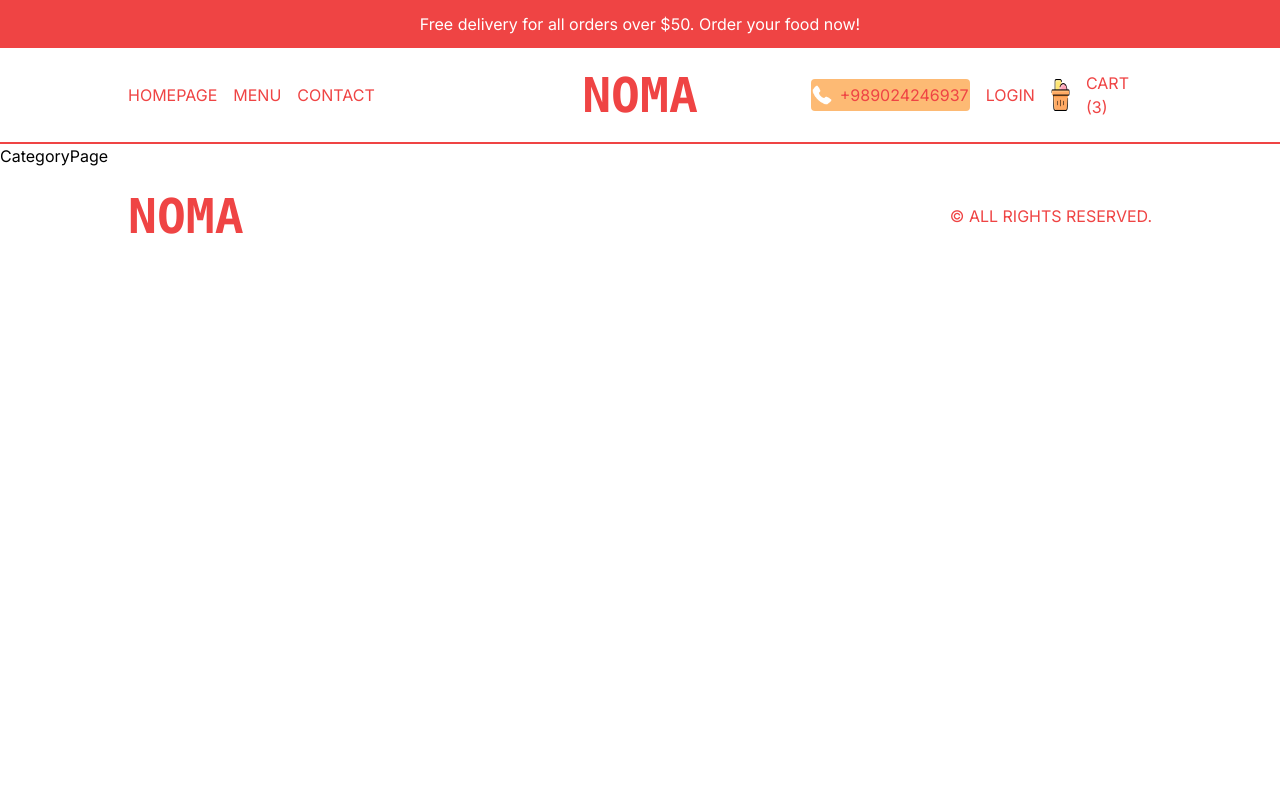
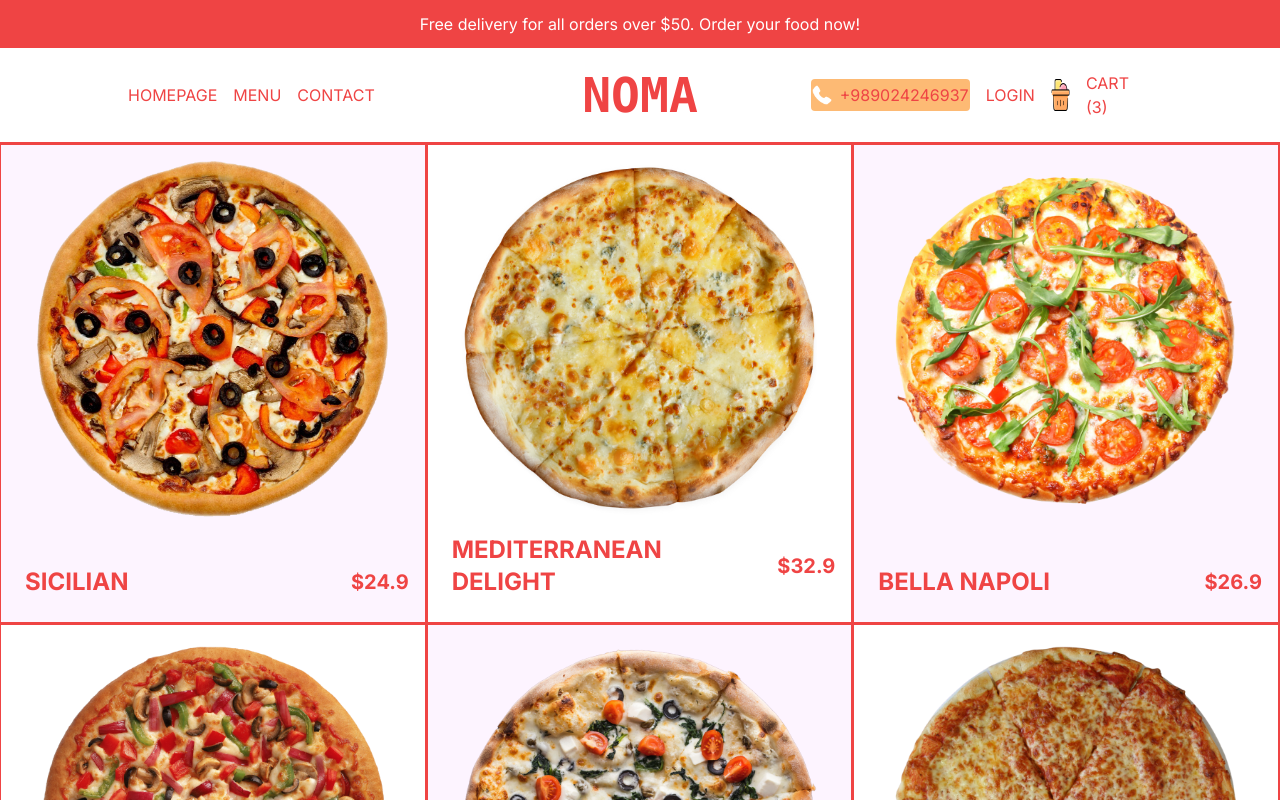
Before and after one commit to borhan-njf/noma-delivary-food, a Next.js app: page /menu/1 in a window 1280 px wide. Shown: the top 800 px of the page. Built offline with nearby package versions, Linux system fonts and the light colour scheme.

Commit message:
impliment menu/category page

```diff
--- a/src/app/menu/[category]/page.tsx
+++ b/src/app/menu/[category]/page.tsx
@@ -1,9 +1,43 @@
-import React from 'react'
+import { pizzas } from "@/data";
+import Image from "next/image";
+import Link from "next/link";
 
 const CategoryPage = () => {
   return (
-    <div>CategoryPage</div>
-  )
-}
+    // wrapper
+    <div className="flex flex-col md:flex-row flex-wrap">
+      {/* product */}
+      {pizzas.map((item) => (
+        <Link
+          key={item.id}
+          href={`/product/${item.id}`}
+          className="text-red-500 border border-red-500 border-b-2 border-r-2 h-[60vh] flex flex-col group justify-between p-4 w-full md:w-1/2 lg:w-1/3 odd:bg-fuchsia-50"
+        >
+          {/* image container */}
+          <div className="relative h-[80%]">
+            {item.img && (
+              <Image
+                src={item.img}
+                fill
+                alt="product"
+                className="object-contain"
+              />
+            )}
+          </div>
+          {/* details */}
+          <div className="flex justify-between items-center font-bold">
+            {/* title */}
+            <p className="text-2xl uppercase p-2">{item.title}</p>
+            {/* price && action */}
+            <span className="text-xl group-hover:hidden ">${item.price}</span>
+            <button className="hidden group-hover:block bg-red-500 text-white rounded uppercase py-2 px-3">
+              add to cart
+            </button>
+          </div>
+        </Link>
+      ))}
+    </div>
+  );
+};
 
-export default CategoryPage
+export default CategoryPage;
--- a/src/components/Slider.tsx
+++ b/src/components/Slider.tsx
@@ -26,7 +26,7 @@ const Slider = () => {
   useEffect(()=>{
     const interVal=setInterval(()=>{
       setCurrentSlide(prev=>prev===slides.length-1 ? 0 : prev+1)
-    },2000)
+    },4000)
 
     return ()=> clearInterval(interVal)
   },[])
```
